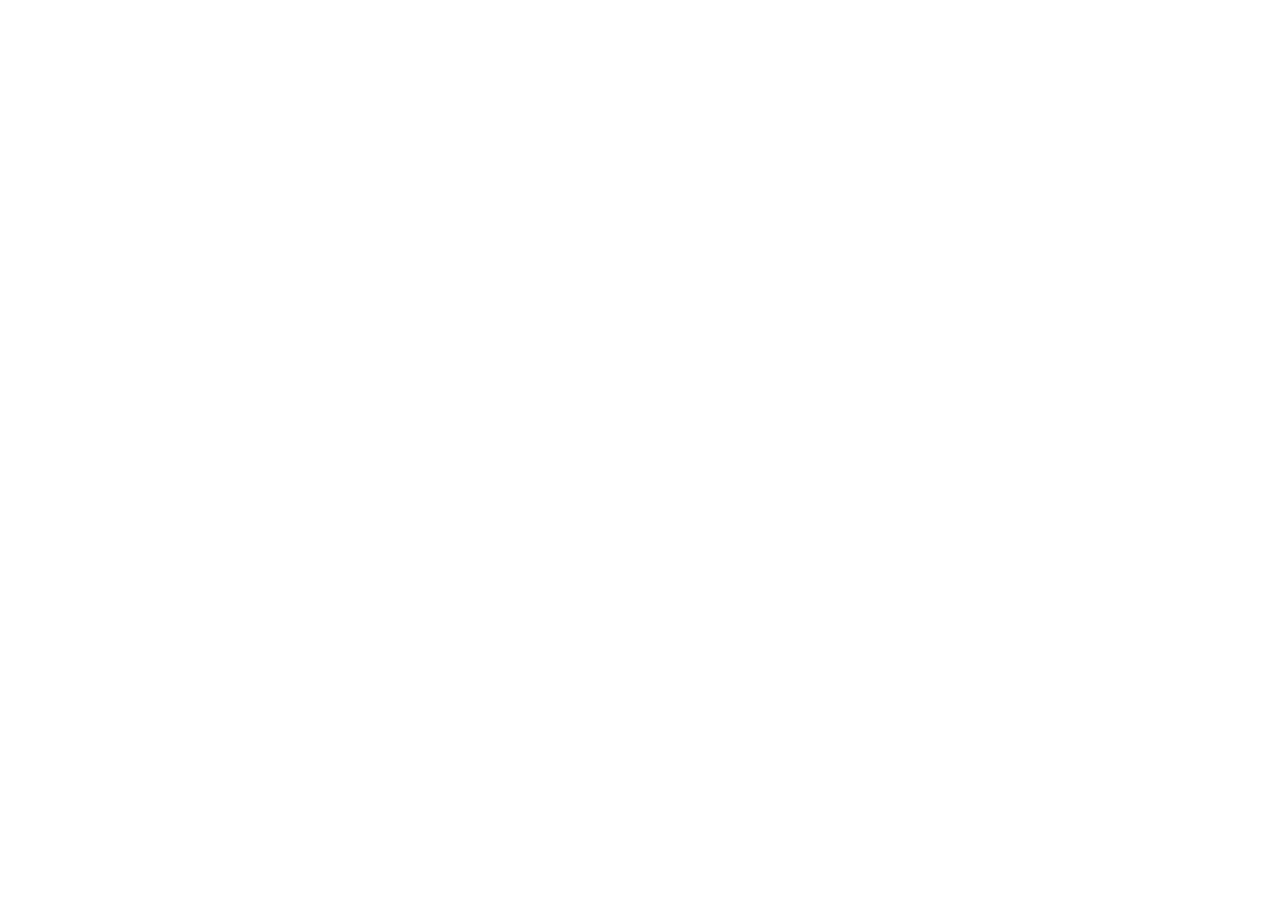
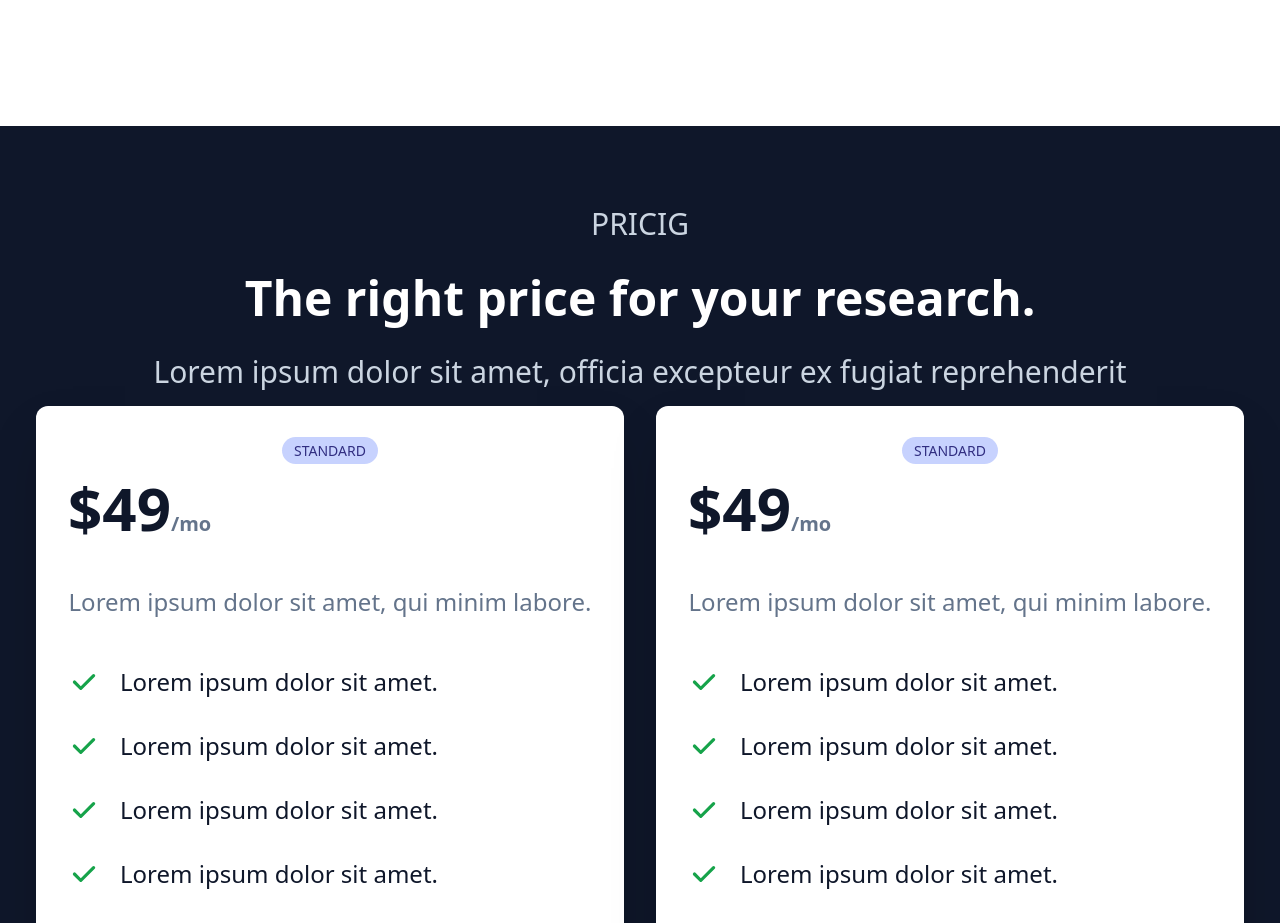
Before and after one commit to bouakram/tailwindcss_react_webpage, a React (Create React App) app: page / in a window 1280 px wide. Shown: the part 2700-3623 px from the top of the page. Before the commit the page ends 2826 px from the top, so only its background shows below. Built offline with nearby package versions, Linux system fonts and the light colour scheme.

Commit message:
adding react-icons , adding two components -footer and pricing

```diff
--- a/package.json
+++ b/package.json
@@ -9,6 +9,7 @@
     "@testing-library/user-event": "^13.5.0",
     "react": "^18.2.0",
     "react-dom": "^18.2.0",
+    "react-icons": "^4.4.0",
     "react-scripts": "5.0.1",
     "web-vitals": "^2.1.4"
   },
--- a/src/App.js
+++ b/src/App.js
@@ -3,6 +3,8 @@ import Hero from "./components/Hero";
 import Trusted from "./components/Trusted";
 import Support from "./components/Support";
 import AllInOne from "./components/AllInOne"
+import Pricing from "./components/Pricing";
+import Footer from "./components/Footer";
 function App() {
   return (
     <div>
@@ -11,6 +13,8 @@ function App() {
       <Trusted />
       <Support />
       <AllInOne />
+      <Pricing />
+      <Footer />
     </div>
   );
 }
```
Also changed, not shown: 1 other file (tests, documents, lock files or other folders).
